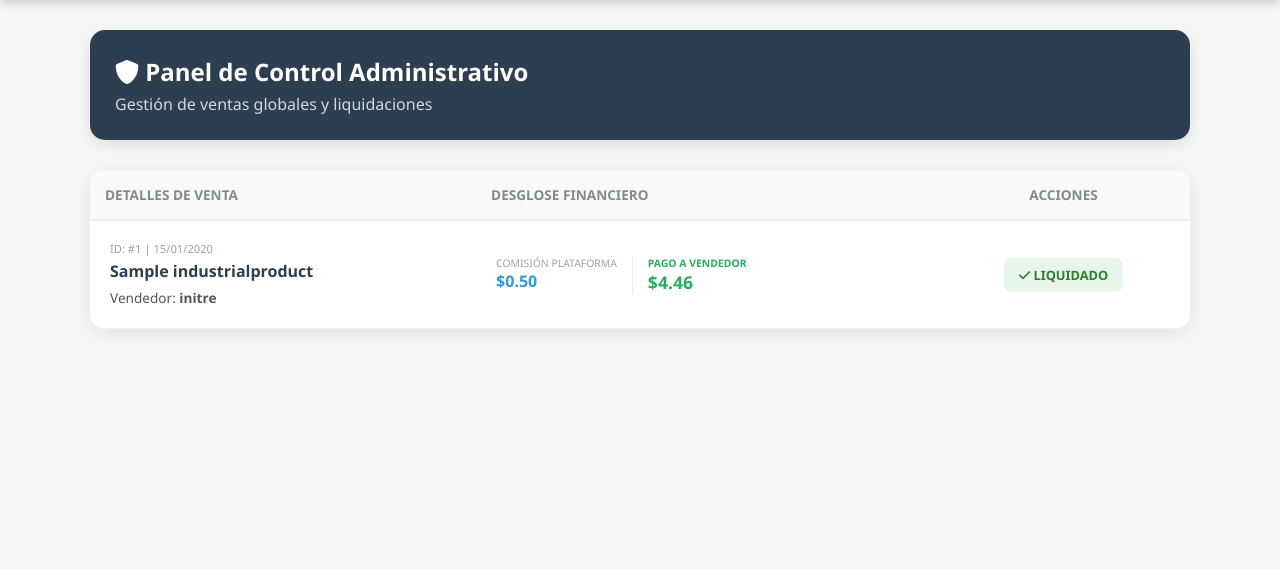
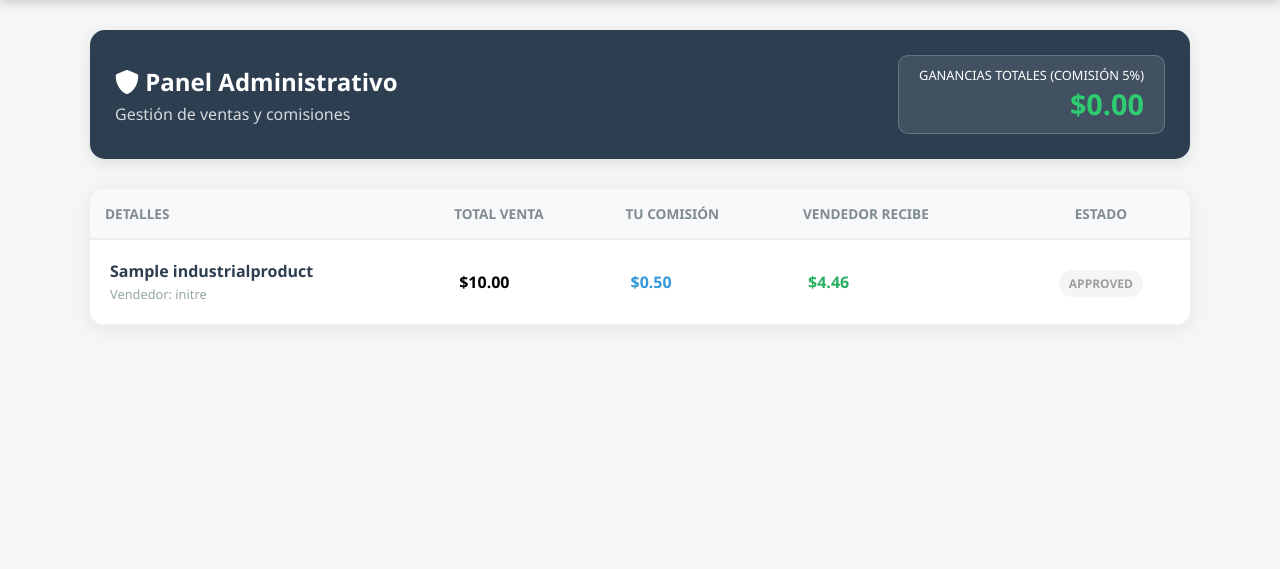
Before and after one commit to fernando871216-rgb/mercado-industrial, a Django app: page /panel-control/ in a window 1280 px wide. Shown: the part 55-624 px from the top of the page. Run offline with Django 5.2, Linux system fonts and the light colour scheme; a user stored in the database is signed in; data comes from the database, SQL or seed files in the repository; tables that the repository leaves empty hold one stand-in row (values such as "Sample post").

Commit message:
Update panel_admin.html

```diff
--- a/marketplace/templates/marketplace/panel_admin.html
+++ b/marketplace/templates/marketplace/panel_admin.html
@@ -3,58 +3,50 @@
 {% block content %}
 <div class="container" style="max-width: 1100px; margin: 30px auto; font-family: 'Segoe UI', sans-serif;">
 
-    <div style="background: #2c3e50; color: white; padding: 25px; border-radius: 15px; margin-bottom: 30px; box-shadow: 0 4px 15px rgba(0,0,0,0.1);">
-        <h2 style="margin: 0;"><i class="fas fa-shield-alt"></i> Panel de Control Administrativo</h2>
-        <p style="margin: 5px 0 0 0; opacity: 0.8;">Gestión de ventas globales y liquidaciones</p>
+    <div style="background: #2c3e50; color: white; padding: 25px; border-radius: 15px; margin-bottom: 30px; display: flex; justify-content: space-between; align-items: center; box-shadow: 0 4px 15px rgba(0,0,0,0.1);">
+        <div>
+            <h2 style="margin: 0;"><i class="fas fa-shield-alt"></i> Panel Administrativo</h2>
+            <p style="margin: 5px 0 0 0; opacity: 0.8;">Gestión de ventas y comisiones</p>
+        </div>
+        <div style="text-align: right; background: rgba(255,255,255,0.1); padding: 10px 20px; border-radius: 10px; border: 1px solid rgba(255,255,255,0.2);">
+            <span style="display: block; font-size: 0.8rem; text-transform: uppercase;">Ganancias Totales (Comisión 5%)</span>
+            <strong style="font-size: 1.8rem; color: #2ecc71;">${{ tus_ganancias|stringformat:".2f" }}</strong>
+        </div>
     </div>
 
     <div style="background: white; border-radius: 15px; box-shadow: 0 4px 20px rgba(0,0,0,0.08); overflow: hidden;">
         <table style="width: 100%; border-collapse: collapse; text-align: left;">
             <thead style="background: #f8f9fa; border-bottom: 2px solid #eee;">
                 <tr>
-                    <th style="padding: 15px; font-size: 0.85rem; color: #7f8c8d;">DETALLES DE VENTA</th>
-                    <th style="padding: 15px; font-size: 0.85rem; color: #7f8c8d;">DESGLOSE FINANCIERO</th>
-                    <th style="padding: 15px; font-size: 0.85rem; color: #7f8c8d; text-align: center;">ACCIONES</th>
+                    <th style="padding: 15px; font-size: 0.85rem; color: #7f8c8d;">DETALLES</th>
+                    <th style="padding: 15px; font-size: 0.85rem; color: #7f8c8d;">TOTAL VENTA</th>
+                    <th style="padding: 15px; font-size: 0.85rem; color: #7f8c8d;">TU COMISIÓN</th>
+                    <th style="padding: 15px; font-size: 0.85rem; color: #7f8c8d;">VENDEDOR RECIBE</th>
+                    <th style="padding: 15px; font-size: 0.85rem; color: #7f8c8d; text-align: center;">ESTADO</th>
                 </tr>
             </thead>
             <tbody>
                 {% for venta in ventas %}
                 <tr style="border-bottom: 1px solid #f1f1f1;">
                     <td style="padding: 20px;">
-                        <span style="font-size: 0.7rem; color: #95a5a6; display: block;">ID: #{{ venta.id }} | {{ venta.created_at|date:"d/m/Y" }}</span>
-                        <strong style="color: #2c3e50; font-size: 1rem; display: block; margin: 4px 0;">{{ venta.product.title }}</strong>
-                        <span style="font-size: 0.85rem; color: #555;">Vendedor: <strong>{{ venta.product.user.username }}</strong></span>
+                        <strong style="display: block; color: #2c3e50;">{{ venta.product.title }}</strong>
+                        <span style="font-size: 0.8rem; color: #95a5a6;">Vendedor: {{ venta.product.user.username }}</span>
                     </td>
-                    <td style="padding: 20px;">
-                        <div style="display: flex; gap: 15px;">
-                            <div style="border-right: 1px solid #eee; padding-right: 15px;">
-                                <span style="display: block; font-size: 0.65rem; color: #95a5a6;">COMISIÓN PLATAFORMA</span>
-                                <strong style="color: #3498db;">${{ venta.get_platform_commission|stringformat:".2f" }}</strong>
-                            </div>
-                            <div>
-                                <span style="display: block; font-size: 0.65rem; color: #27ae60; font-weight: bold;">PAGO A VENDEDOR</span>
-                                <strong style="color: #27ae60; font-size: 1.1rem;">${{ venta.get_net_amount|stringformat:".2f" }}</strong>
-                            </div>
-                        </div>
-                    </td>
+                    <td style="padding: 20px; font-weight: bold;">${{ venta.price }}</td>
+                    <td style="padding: 20px; color: #3498db; font-weight: bold;">${{ venta.get_platform_commission }}</td>
+                    <td style="padding: 20px; color: #27ae60; font-weight: bold;">${{ venta.get_net_amount }}</td>
                     <td style="padding: 20px; text-align: center;">
-                        {% if not venta.pagado_a_vendedor %}
-                            <form action="{% url 'marcar_como_pagado' venta.id %}" method="POST">
-                                {% csrf_token %}
-                                <button type="submit" style="background: #f39c12; color: white; border: none; padding: 10px 15px; border-radius: 8px; cursor: pointer; font-weight: bold; font-size: 0.8rem; width: 100%;">
-                                    <i class="fas fa-check-circle"></i> LIQUIDAR PAGO
-                                </button>
-                            </form>
-                        {% else %}
-                            <span style="background: #e8f5e9; color: #2e7d32; padding: 8px 15px; border-radius: 8px; font-weight: bold; font-size: 0.8rem; display: inline-block;">
-                                <i class="fas fa-check"></i> LIQUIDADO
-                            </span>
-                        {% endif %}
+                        <span style="padding: 5px 10px; border-radius: 20px; font-size: 0.75rem; font-weight: bold;
+                            {% if venta.status == 'pagado' %} background: #e8f5e9; color: #2e7d32;
+                            {% elif venta.status == 'pendiente' %} background: #fff3e0; color: #ef6c00;
+                            {% else %} background: #f5f5f5; color: #9e9e9e; {% endif %}">
+                            {{ venta.status|upper }}
+                        </span>
                     </td>
                 </tr>
                 {% empty %}
                 <tr>
-                    <td colspan="3" style="padding: 50px; text-align: center; color: #95a5a6;">No hay ventas registradas.</td>
+                    <td colspan="5" style="padding: 40px; text-align: center; color: #95a5a6;">No hay transacciones registradas.</td>
                 </tr>
                 {% endfor %}
             </tbody>
```
